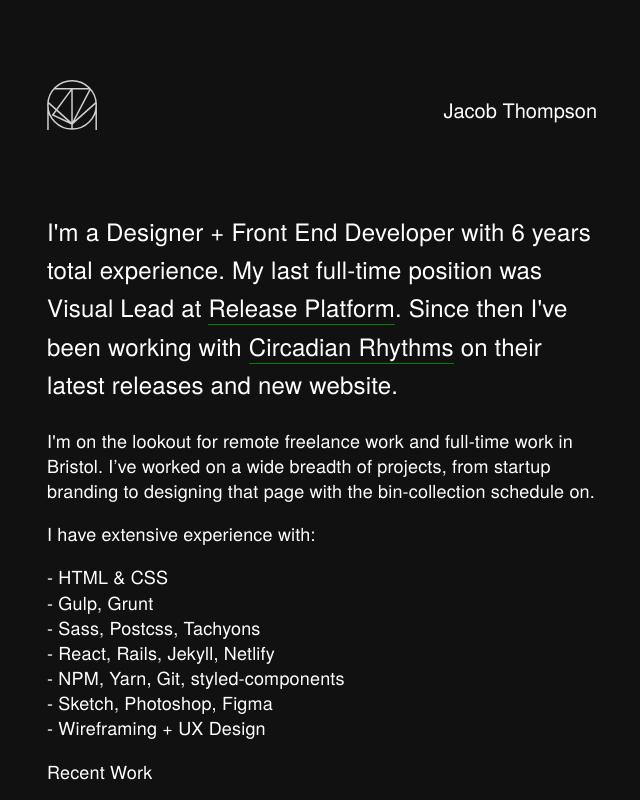
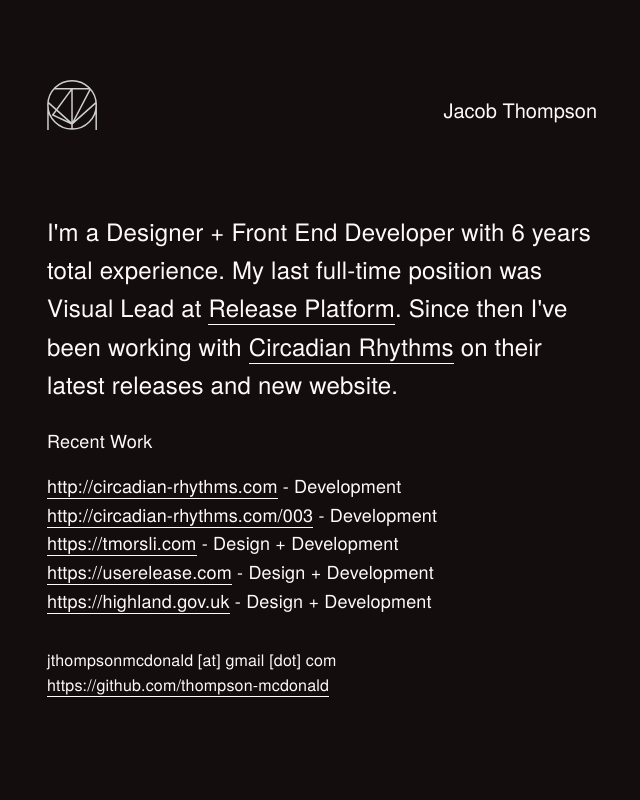
Before and after one commit to thompson-mcdonald/sensoDOTwork, a React (Create React App) app: page / in a window 1280 px wide. Shown: the top 800 px of the page, without its empty margins (33-673 px from the left). Built offline with nearby package versions, Linux system fonts and the light colour scheme.

Commit message:
slight tweaks

```diff
--- a/src/Pages/Home.jsx
+++ b/src/Pages/Home.jsx
@@ -23,8 +23,8 @@
     line-height: 1.4;
   }
   & a:link, a:visited {
-    color: #fff;
-    border-bottom: 1px solid green;
+    color: #FFF9F9;
+    border-bottom: 1px solid #FFF9F9;
     text-decoration: none;
   }
   & a:hover {
@@ -67,17 +67,7 @@
       <Content>
         <Bigger>I'm a Designer + Front End Developer with 6 years total experience. My last full-time position was Visual Lead at <a href="https://userelease.com/">Release Platform</a>. Since then I've been working with <a href="https://circadian-rhythms.com/">Circadian Rhythms</a> on their latest releases and new website.</Bigger>
 
-        <p>I'm on the lookout for remote freelance work and full-time work in Bristol. I’ve worked on a wide breadth of projects, from startup branding to designing that page with the bin-collection schedule on.</p>
 
-        <p>I have extensive experience with:</p>
-
-        <p>-	HTML & CSS<br />
-        -	Gulp, Grunt<br />
-        -	Sass, Postcss, Tachyons<br />
-        -	React, Rails, Jekyll, Netlify<br />
-        -	NPM, Yarn, Git, styled-components<br />
-        - Sketch, Photoshop, Figma<br />
-        - Wireframing + UX Design</p>
         <p>Recent Work</p>
         <RecentWork>
           <p>
@@ -88,7 +78,6 @@
             <a href="https://highland.gov.uk">https://highland.gov.uk</a> - Design + Development<br />
           </p>
         </RecentWork>
-        <hr />
         <Navigate>
           <p>jthompsonmcdonald [at] gmail [dot] com
           <br />
--- a/src/index.css
+++ b/src/index.css
@@ -49,8 +49,8 @@
 }
 
 body {
-  background: #111;
-  color: #fff;
+  background: #130D0D;
+  color: #FFF9F9;
   margin: 0;
   padding: 0;
   font-family: "TCondensed", sans-serif;
```
